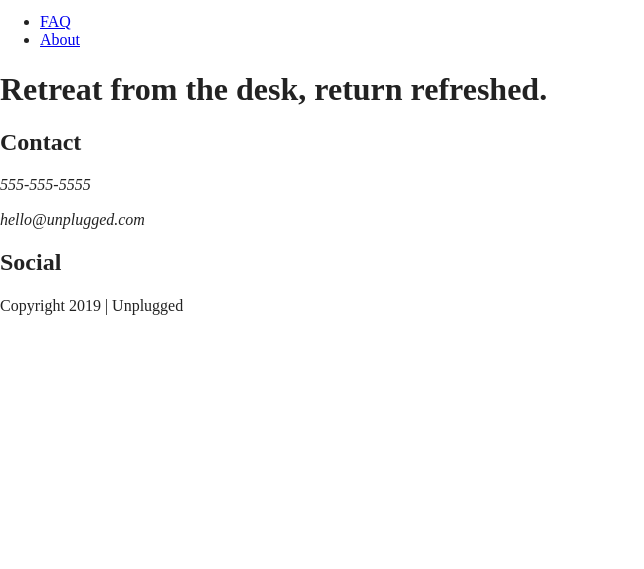
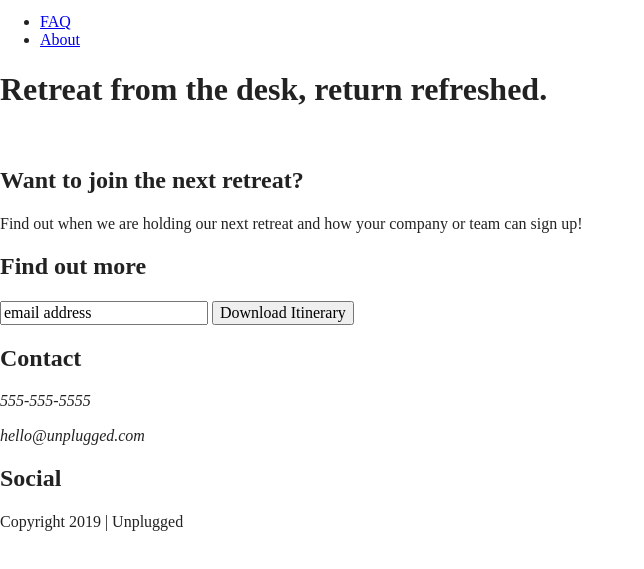
Before and after one commit to mkennedy5280/206-unplugged, a website built with Parcel: page index.html in a window 1280 px wide. Shown: the part 23-592 px from the top of the page, without its empty margins (0-644 px from the left). Built offline with nearby package versions, Linux system fonts and the light colour scheme.

Commit message:
Adds paragraphs and headlines in header and main content

```diff
--- a/index.html
+++ b/index.html
@@ -3,7 +3,7 @@
 
 <head>
   <meta charset="utf-8">
-  <title></title>
+  <title>Unplugged</title>
   <meta name="description" content="">
   <meta name="viewport" content="width=device-width, initial-scale=1">
 
@@ -35,11 +35,24 @@
           <li><a href="about/index.html" target="_blank">About</a></li>
         </ul>
       </nav>
-      <h1>Retreat from the desk, return refreshed.</h1>
     </div>
   </header>
   <main>
-    <section></section>
+    <section>
+        <h1>Retreat from the desk, return refreshed.</h1>
+        <img src="">
+    </section>
+    <aside>
+      <div class="cta">
+        <h2>Want to join the next retreat?</h2>
+        <p>Find out when we are holding our next retreat and how your company or team can sign up!</p>
+      </div>
+      <div class="email-form">
+        <h2>Find out more</h2>
+        <input type="text" name="name" value="email address">
+        <input type="button" value="Download Itinerary">
+      </div>
+    </aside>
     <section></section>
     <section></section>
   </main>
```
